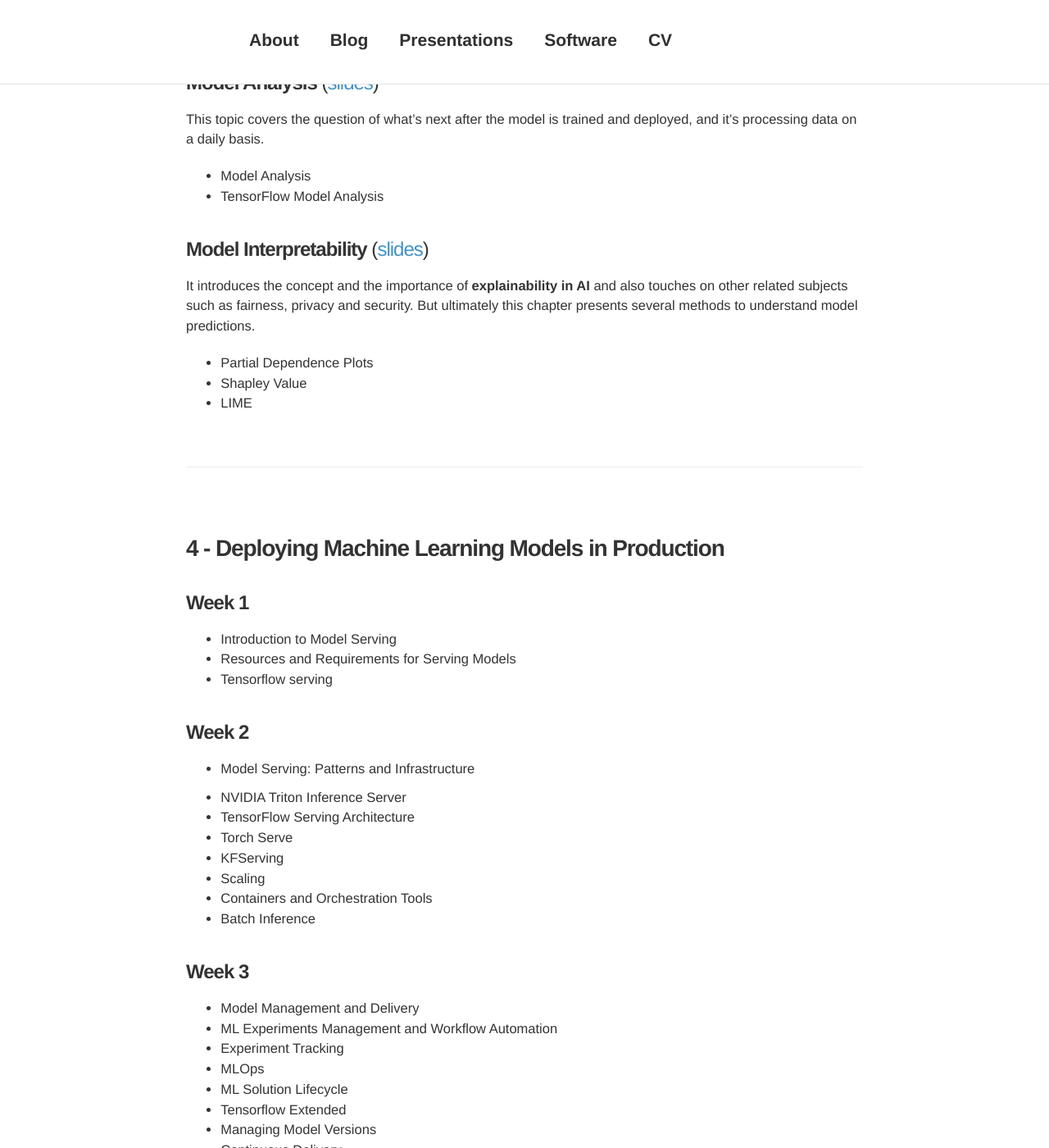
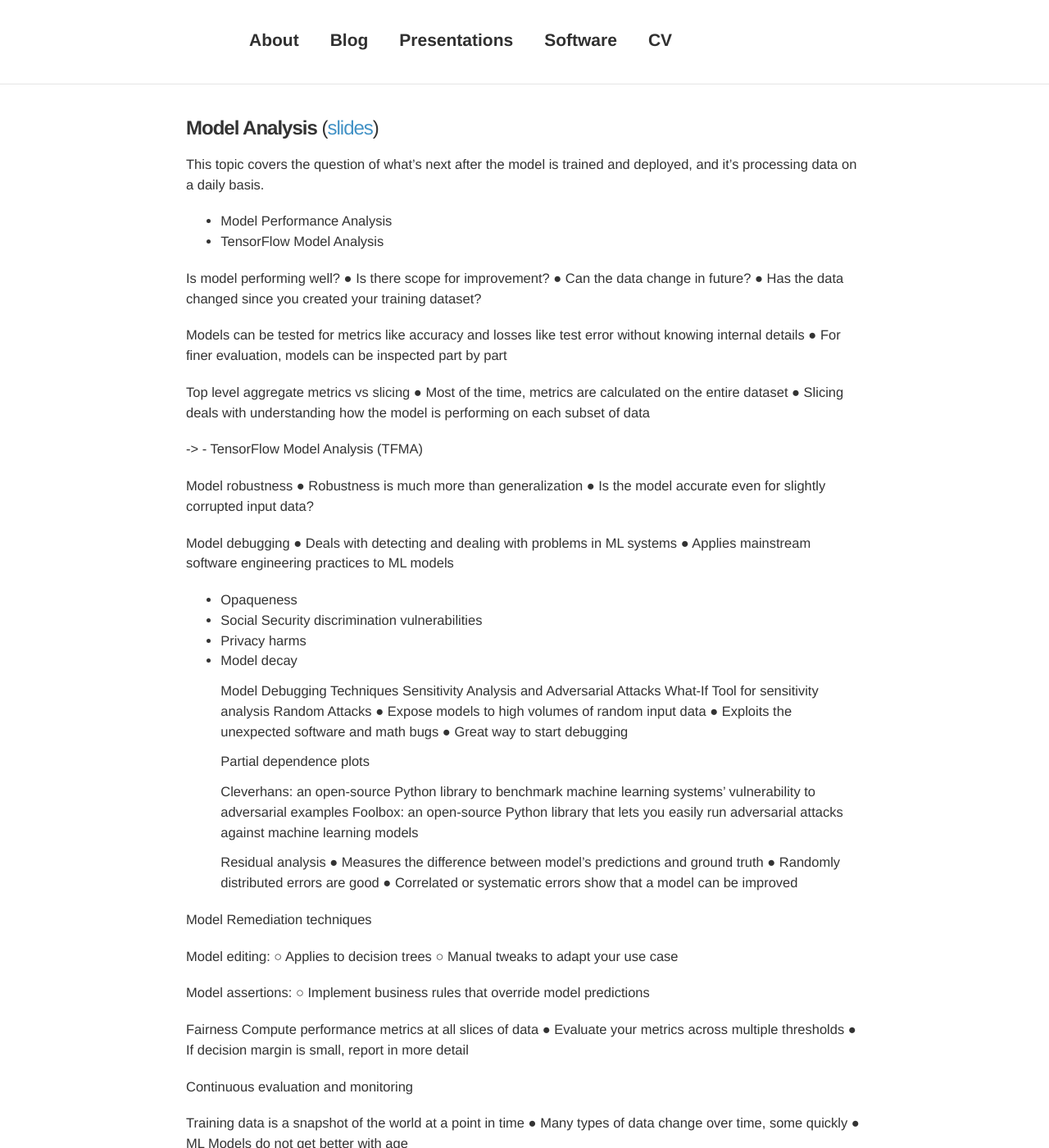
Before and after one commit to davidsbatista/davidsbatista.net, a Jekyll site: the page built from _posts/2023-07-11-Machine_Learning_in_Production.md, in a window 1280 px wide and 1400 px high, scrolled down 7447 px. Shown: the whole window at 82% size. Built offline with Jekyll 4.4.1, drawn with Linux system fonts in a browser that asks for light colours; nearby versions of some CDN libraries; comment, search, counter and statistics services are not loaded; some of the changed text lies outside the part shown.

Commit message:
wip: course 3 notes

```diff
--- a/_posts/2023-07-11-Machine_Learning_in_Production.md
+++ b/_posts/2023-07-11-Machine_Learning_in_Production.md
@@ -181,7 +181,7 @@ __Dimensionality Reduction__: there's a brief explanation about the curse of dim
 - Non-Negative Matrix Factorisation (NMF)
 - Latent Dirichlet Allocation (LDA)
 
-### __TODO: C3_W2_Lab_2_Algorithmic_Dimensionality.ipynb___
+#### __TODO: C3_W2_Lab_2_Algorithmic_Dimensionality.ipynb___
 
 
 __Quantisation and Pruning__
@@ -215,15 +215,122 @@ Reading:
 	- Then we'll turn to high-performance modelling, including high-performance ingestion.
 
 - Distillation Techniques
-	- Knowledge Distillation:
+	- #### __TODO: Knowledge Distillation:__
 	- Teacher and student model
 
 #### __Model Analysis__ ([slides](/assets/documents/Coursera-MLOps_Specialization/C3_-_Machine_Learning_Modeling_Pipelines_in_Production/C3_W4.pdf))
 
 This topic covers the question of what's next after the model is trained and deployed, and it's processing data on a daily basis.
 
-- Model Analysis
+- Model Performance Analysis
 - TensorFlow Model Analysis
+
+
+
+Is model performing well?
+● Is there scope for improvement?
+● Can the data change in future?
+● Has the data changed since you created your training dataset?
+
+Models can be tested for metrics like accuracy and losses like test error without knowing internal details
+● For finer evaluation, models can be inspected part by part
+
+
+ Top level aggregate metrics vs slicing
+ ● Most of the time, metrics are calculated on the entire dataset
+● Slicing deals with understanding how the model is performing on each subset of data
+
+->  - TensorFlow Model Analysis (TFMA)
+
+
+ Model robustness
+ ● Robustness is much more than generalization
+● Is the model accurate even for slightly corrupted input data?
+
+
+
+
+ Model debugging
+ ● Deals with detecting and dealing with problems in ML systems
+● Applies mainstream software engineering practices to ML models
+
+
+- Opaqueness
+- Social Security discrimination vulnerabilities
+- Privacy harms
+- Model decay
+
+
+  Model Debugging Techniques
+   Sensitivity Analysis and Adversarial Attacks
+   	What-If Tool for sensitivity analysis
+	 Random Attacks
+	 ● Expose models to high volumes of random input data
+	● Exploits the unexpected software and math bugs
+	● Great way to start debugging
+
+
+  Partial dependence plots
+
+
+   Cleverhans:
+  an open-source Python library to benchmark machine learning systems' vulnerability to adversarial examples
+  Foolbox:
+  an open-source Python library that lets you easily run adversarial attacks against machine learning models
+
+
+   Residual analysis
+   ● Measures the difference between model’s predictions and ground truth
+  ● Randomly distributed errors are good
+  ● Correlated or systematic errors show that a model can be improved
+
+
+Model Remediation techniques
+
+Model editing:
+○ Applies to decision trees
+○ Manual tweaks to adapt your use case
+
+
+Model assertions:
+○ Implement business rules that override model predictions
+
+
+
+Fairness
+Compute performance metrics at all slices of data
+● Evaluate your metrics across multiple thresholds
+● If decision margin is small, report in more detail
+
+
+ Continuous evaluation and monitoring
+
+ Training data is a snapshot of the world at a point in time
+ ● Many types of data change over time, some quickly
+ ● ML Models do not get better with age
+
+
+Concept drift: loss of prediction quality
+● Concept Emergence: new type of data distribution
+● Types of dataset shift:
+○ covariate shift
+○ prior probability shift
+
+
+ Statistical process control
+
+  Sequential analysis
+
+   Error distribution monitoring
+
+    Clustering/novelty detection
+
+	 Feature distribution monitoring
+
+	  Model-dependent monitoring
+
+
+
 
 #### __Model Interpretability__ ([slides](/assets/documents/Coursera-MLOps_Specialization/C3_-_Machine_Learning_Modeling_Pipelines_in_Production/C3_W5.pdf))
 
```
